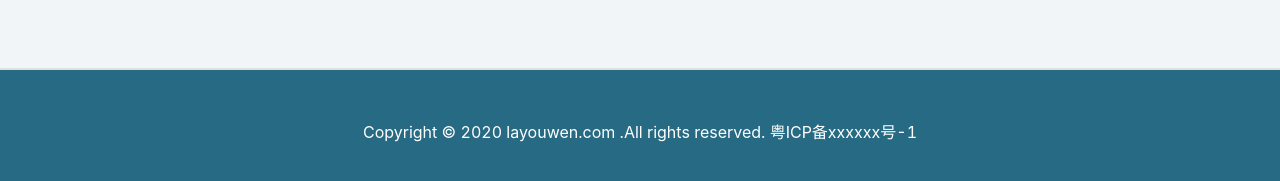
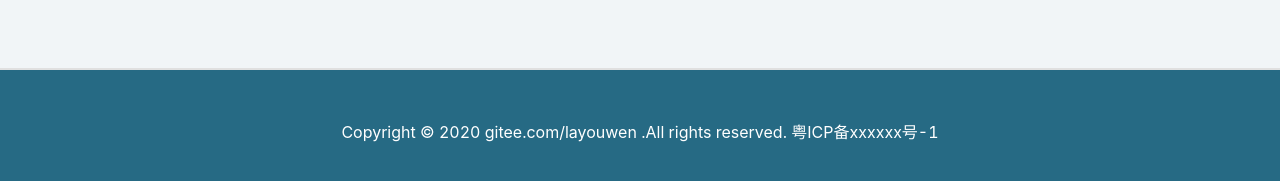
Before and after one commit to Layouwen/pc-code, a Vue app: page / in a window 1280 px wide. Shown: the part 3880-4061 px from the top of the page. Built offline with nearby package versions, Linux system fonts and the light colour scheme.

Commit message:
修改footer的内容

```diff
--- a/src/components/Footer.vue
+++ b/src/components/Footer.vue
@@ -1,6 +1,6 @@
 <template>
   <div class="footer">
-    Copyright © 2020 layouwen.com .All rights reserved. 粤ICP备xxxxxx号-1
+    Copyright © 2020 gitee.com/layouwen .All rights reserved. 粤ICP备xxxxxx号-1
   </div>
 </template>
 
```
